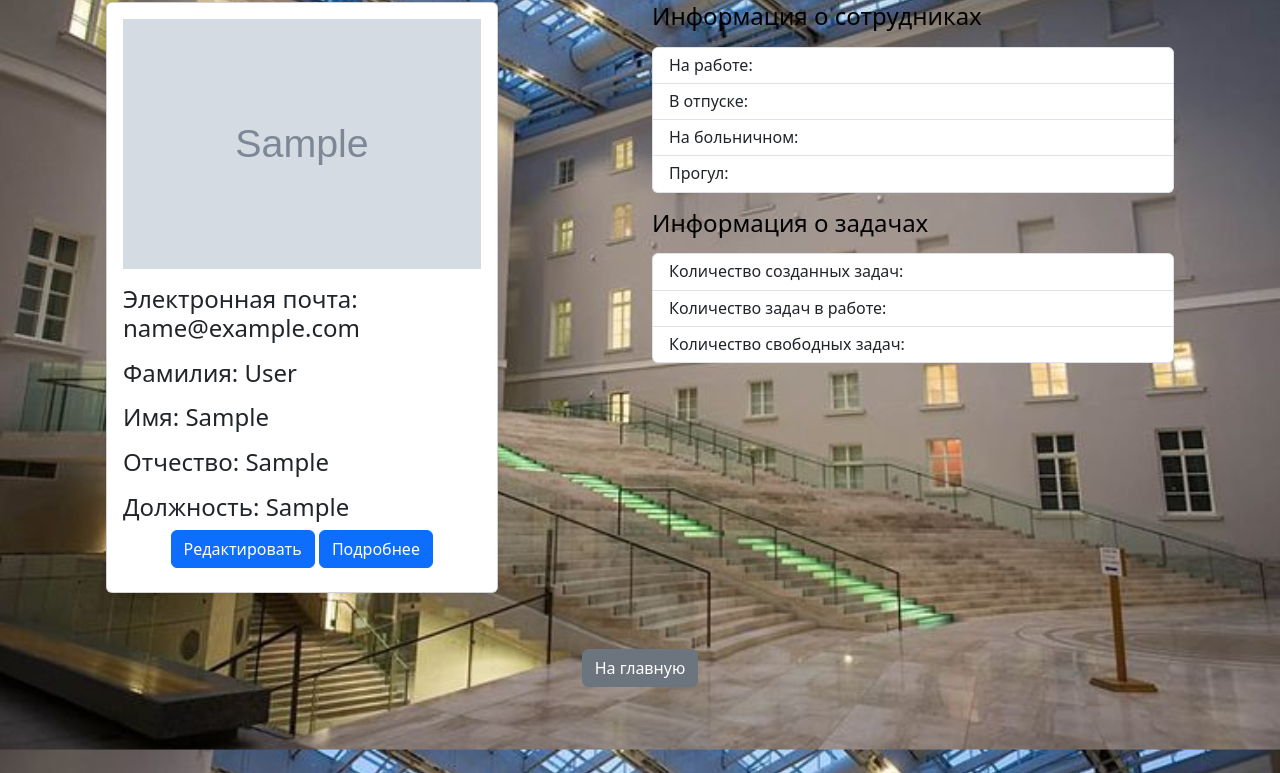
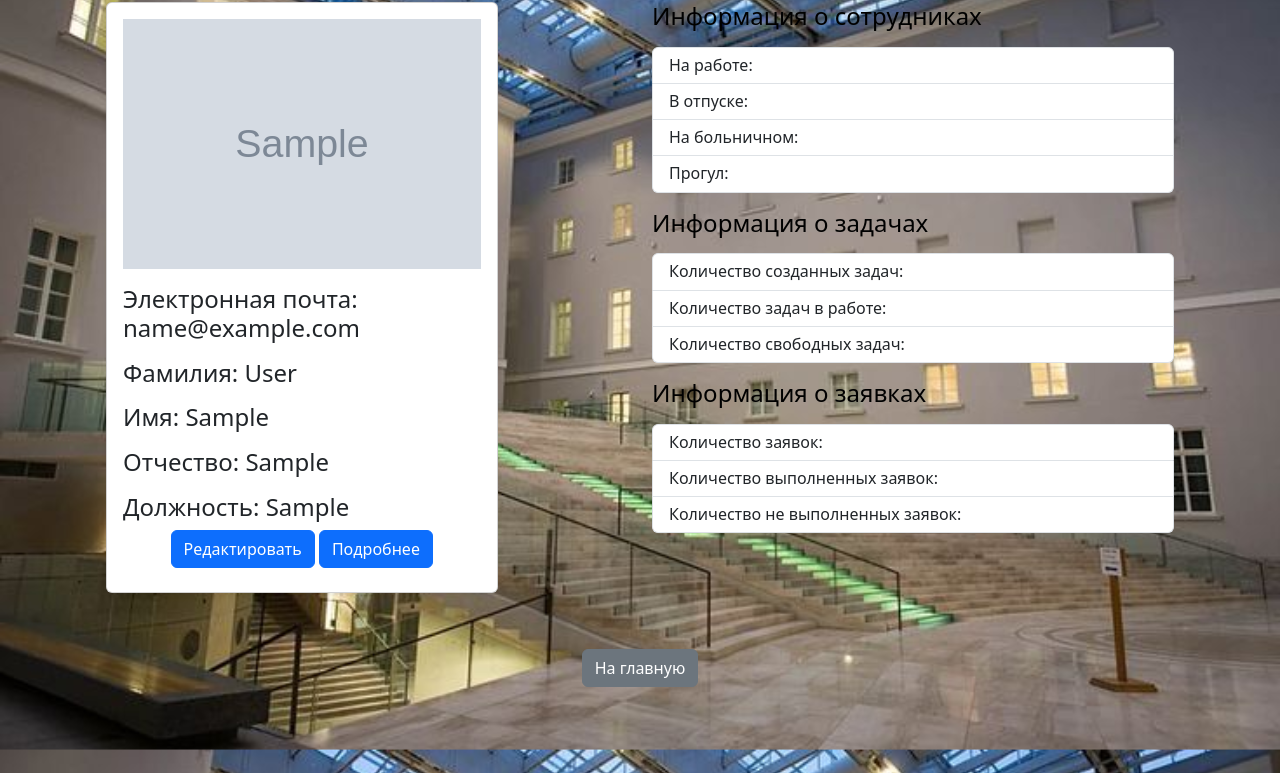
Before and after one commit to SergeiVokhminov/My_OGSH_Project, a Django app: page /user/info/1/ in a window 1280 px wide. Shown: the part 102-875 px from the top of the page. Run offline with Django 5.2, Linux system fonts and the light colour scheme; tables that the repository leaves empty hold one stand-in row (values such as "Sample post"); grey boxes marked "Sample" are stand-in pictures; some libraries are stand-ins or nearby versions.

Commit message:
обновлены шаблоны страниц приложения users

```diff
--- a/users/templates/users/home.html
+++ b/users/templates/users/home.html
@@ -6,6 +6,7 @@
     {% if user.is_superuser %}
         <h1 class="fw-light">Привет, {{ user.first_name | default:user.email }}!</h1>
         <h1 class="fw-light">Контролируй задачи сотрудников.</h1>
+        <h1 class="fw-light">Контролируй заявки поступающие в Отдел.</h1>
     {% elif user.is_authenticated %}
         <h1 class="fw-light">Привет, {{ user.first_name | default:user.email }}</h1>
         <h1 class="fw-light">Проверь свои задачи.</h1>
@@ -60,7 +61,7 @@
     {% if user.is_superuser %}
     <div class="col">
         <a class="btn btn-success w-100" style="text-align: center"
-           href="" role="button">Заявки на Отдел
+           href="{% url 'applications:application_info' %}" role="button">Заявки на Отдел
         </a>
     </div>
     <div class="col">
--- a/users/templates/users/user_info.html
+++ b/users/templates/users/user_info.html
@@ -74,6 +74,28 @@
                         <span class="text-body-secondary"></span>
                     </li>
                 </ul>
+
+                <h4 class="mb-3">Информация о заявках</h4>
+                <ul class="list-group mb-3">
+                    <li class="list-group-item d-flex justify-content-between lh-sm">
+                        <div>
+                            <h6 class="my-0">Количество заявок:</h6>
+                        </div>
+                        <span class="text-body-secondary"></span>
+                    </li>
+                    <li class="list-group-item d-flex justify-content-between lh-sm">
+                        <div>
+                            <h6 class="my-0">Количество выполненных заявок:</h6>
+                        </div>
+                        <span class="text-body-secondary"></span>
+                    </li>
+                    <li class="list-group-item d-flex justify-content-between lh-sm">
+                        <div>
+                            <h6 class="my-0">Количество не выполненных заявок:</h6>
+                        </div>
+                        <span class="text-body-secondary"></span>
+                    </li>
+                </ul>
             </div>
         </div>
     </div>
```
